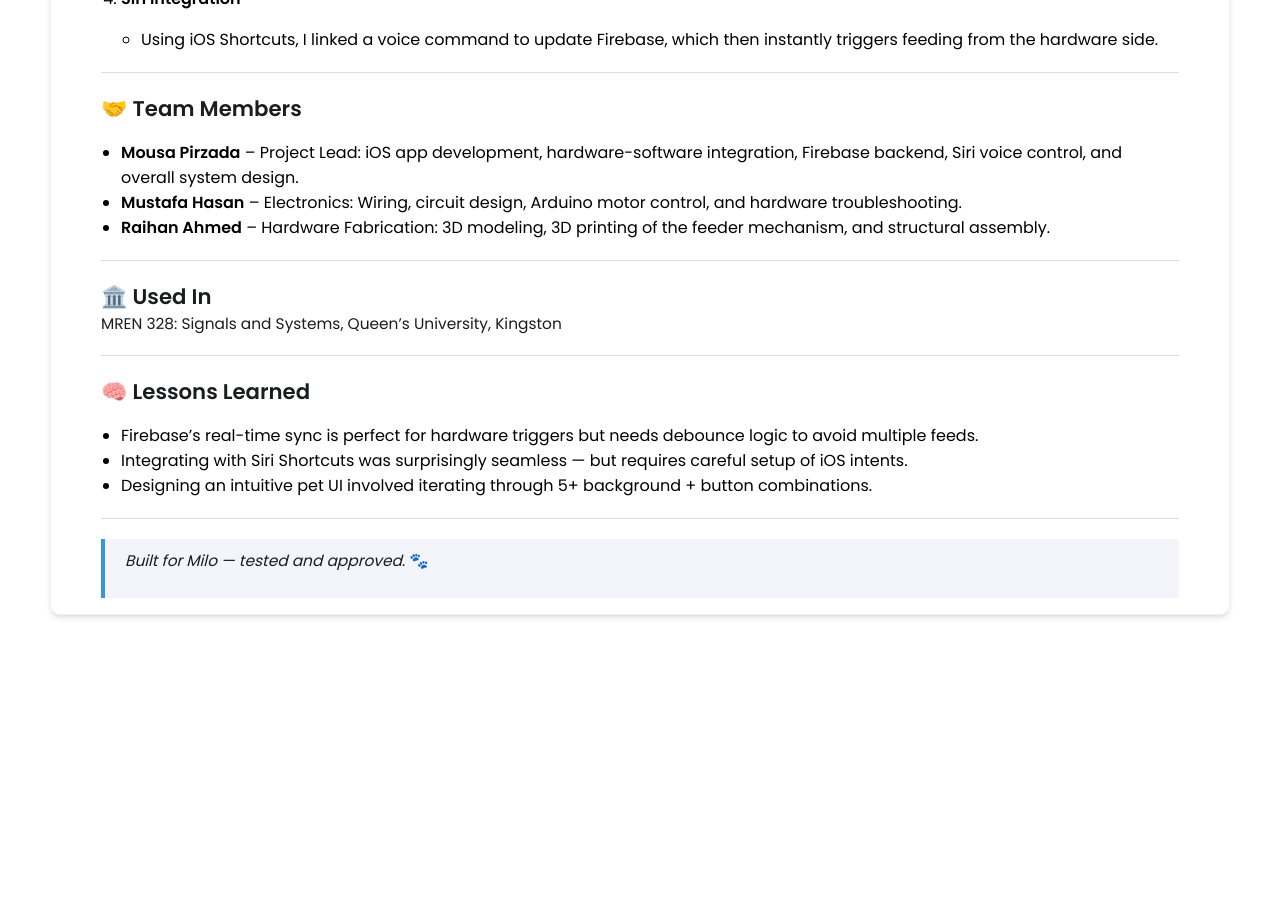
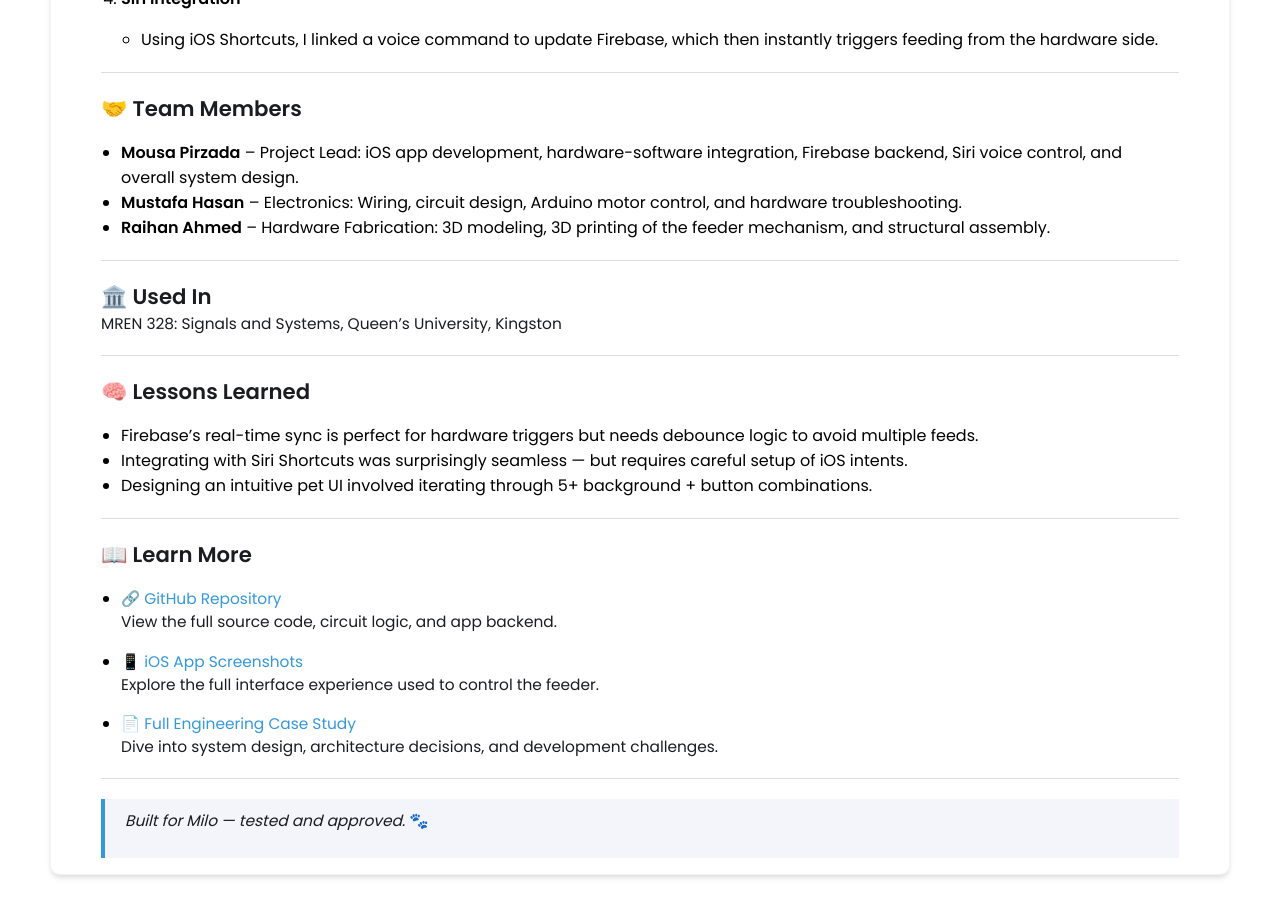
Before and after one commit to 20mup/20mup.github.io, a Jekyll site: the page built from _projects/pet-feeder/index.md, in a window 1280 px wide and 900 px high, scrolled down 4203 px. Built offline with Jekyll 4.4.1, drawn with Linux system fonts in a browser that asks for light colours; before the commit the page ends 4843 px from its top, so only the background shows below that.

Commit message:
Update index.md

```diff
--- a/_projects/pet-feeder/index.md
+++ b/_projects/pet-feeder/index.md
@@ -113,4 +113,17 @@ MREN 328: Signals and Systems, Queen’s University, Kingston
 
 ---
 
+## 📖 Learn More
+
+- [🔗 GitHub Repository](https://github.com/20mup/AutonomousPetFeeder)
+  View the full source code, circuit logic, and app backend.
+
+- [📱 iOS App Screenshots](/assets/images/pet-feeder/)
+  Explore the full interface experience used to control the feeder.
+
+- [📄 Full Engineering Case Study](/docs/pet-feeder-case-study.md)
+  Dive into system design, architecture decisions, and development challenges.
+
+---
+
 > _Built for Milo — tested and approved._ 🐾
```
